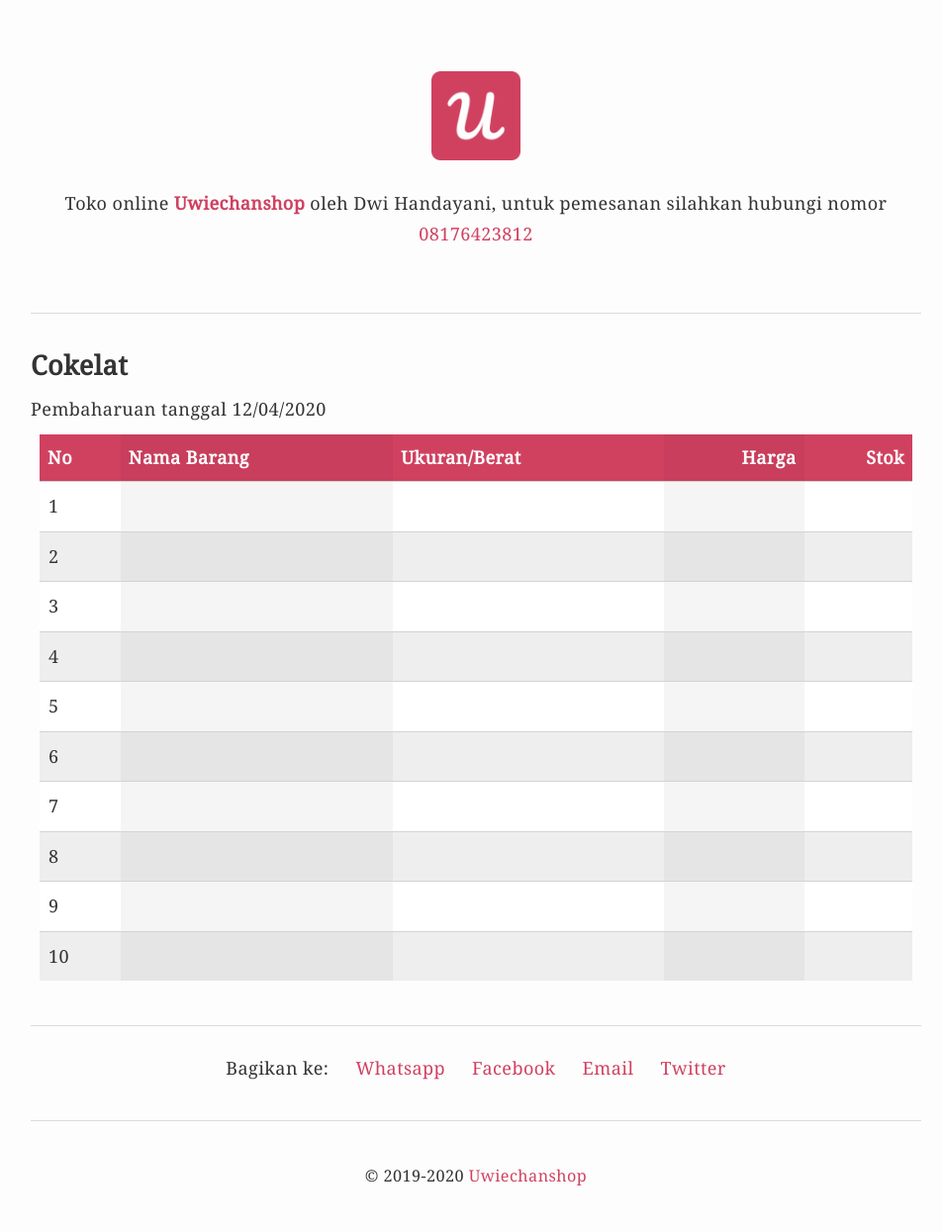
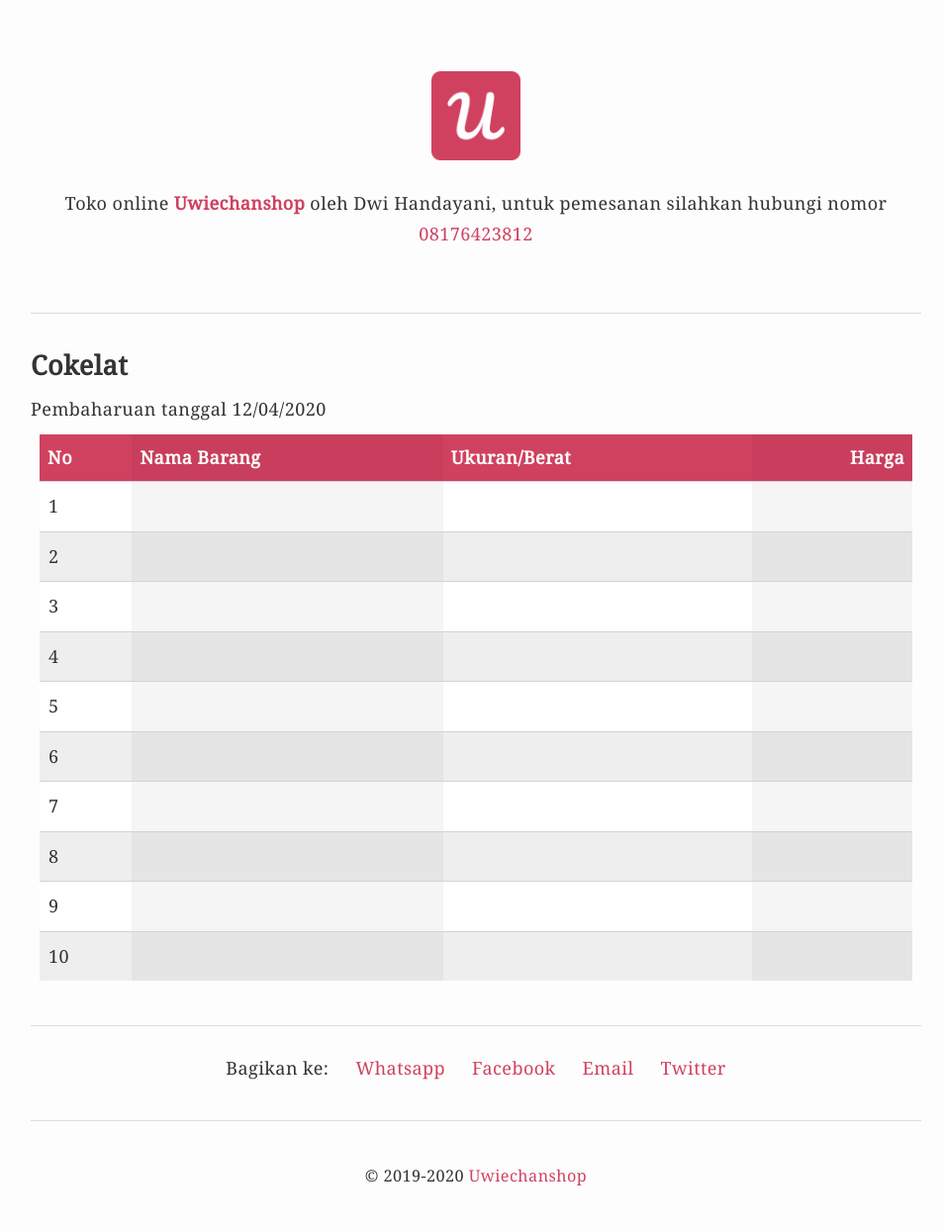
Before and after one commit to krhmwn/uwiechanshop, a Jekyll site: the page built from _posts/2020-01-10-cokelat.markdown, in a window 1280 px wide. Shown: the whole page at 99% size, without its empty margins (159-1112 px from the left). Built offline with Jekyll 4.4.1, drawn with Linux system fonts in a browser that asks for light colours.

Commit message:
Update post v.1.1.1

```diff
--- a/_posts/2020-01-10-cokelat.markdown
+++ b/_posts/2020-01-10-cokelat.markdown
@@ -9,15 +9,15 @@
 
 Pembaharuan tanggal 12/04/2020
 
-| No | Nama Barang | Ukuran/Berat | Harga | Stok |
-|----|-------------|--------------|------:|-----:|
-| 1 |  |  |  |  |
-| 2 |  |  |  |  |
-| 3 |  |  |  |  |
-| 4 |  |  |  |  |
-| 5 |  |  |  |  |
-| 6 |  |  |  |  |
-| 7 |  |  |  |  |
-| 8 |  |  |  |  |
-| 9 |  |  |  |  |
-| 10 |  |  |  |  |
+| No | Nama Barang | Ukuran/Berat | Harga |
+|----|-------------|--------------|------:|
+| 1 |  |  |  |
+| 2 |  |  |  |
+| 3 |  |  |  |
+| 4 |  |  |  |
+| 5 |  |  |  |
+| 6 |  |  |  |
+| 7 |  |  |  |
+| 8 |  |  |  |
+| 9 |  |  |  |
+| 10 |  |  |  |
```
